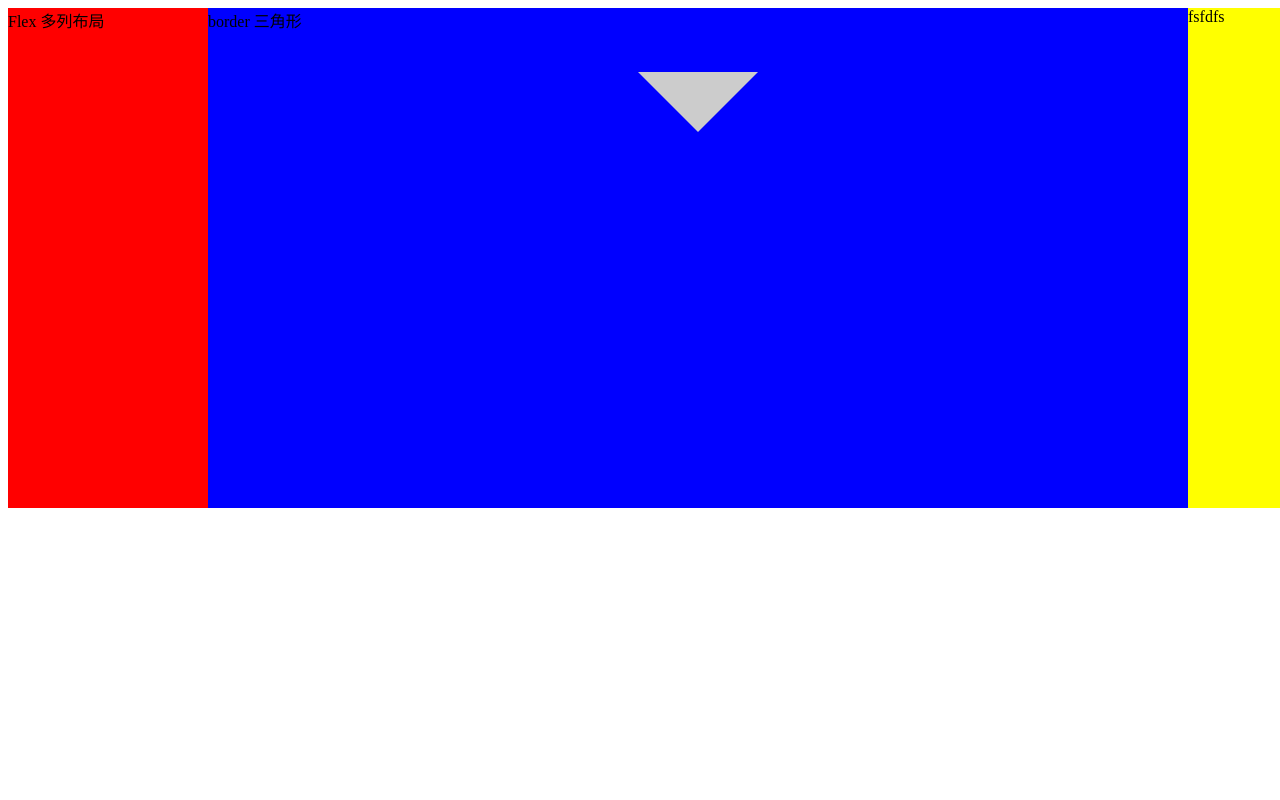
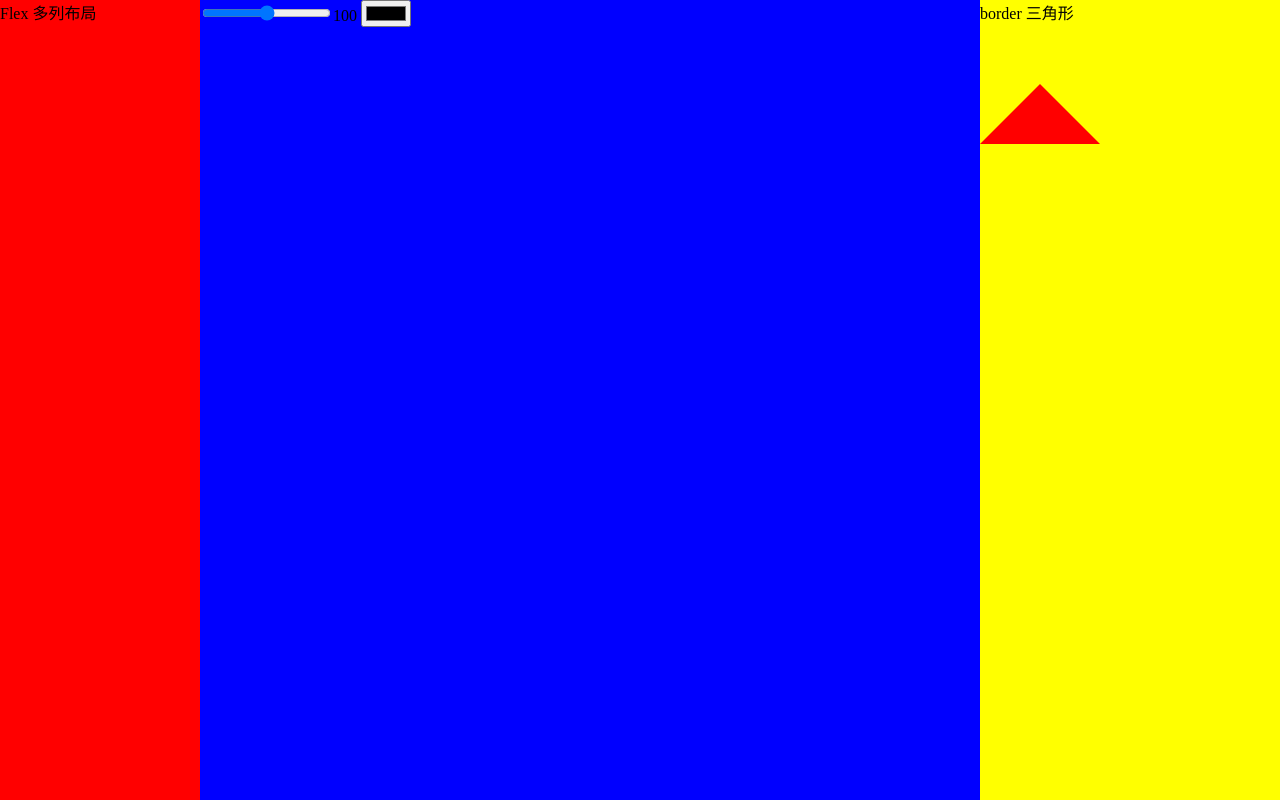
Before and after one commit to TingGe/knowledge, a plain HTML site: page javascript/others/fe-interview-questions/index.html in a window 1280 px wide. Drawn offline with Linux system fonts and the light colour scheme.

Commit message:
* fe-int-ques/fixed index

```diff
--- a/javascript/others/fe-interview-questions/index.html
+++ b/javascript/others/fe-interview-questions/index.html
@@ -8,7 +8,14 @@
     body {
       display: flex;
       width: 100%;
-      height: 500px;
+      height: 100vh;
+      margin: 0;
+      padding: 0
+    }
+
+    output {
+      width: 100px;
+      height:20px
     }
 
     .left {
@@ -22,30 +29,35 @@
     }
 
     .right {
-      width: 100px;
+      width: 300px;
       background-color: #ff0
     }
 
     .triangle {
       width: 0;
       height: 0;
-      border-width: 60px 60px 0 ;
+      border-width: 60px;
       border-style: solid;
-      border-color: #ccc transparent transparent;
-      /*透明 透明  灰*/
-      margin: 40px auto;
-      position: relative;
+      border-color: transparent transparent red transparent;
     }
   </style>
 </head>
 
 <body>
-  <div class="left">Flex 多列布局</div>
+  <div class="left">
+    Flex 多列布局
+  </div>
   <div class="middle">
+    <form action="/" oninput="result.value=range.value + color.value">
+      <input type="range" id="range" value="50">100
+      <input type="color" id="color">
+      <output name="result"></output>
+    </form>
+  </div>
+  <div class="right">
     border 三角形
     <div class="triangle"></div>
   </div>
-  <div class="right">fsfdfs</div>
 </body>
 
 </html>
```
